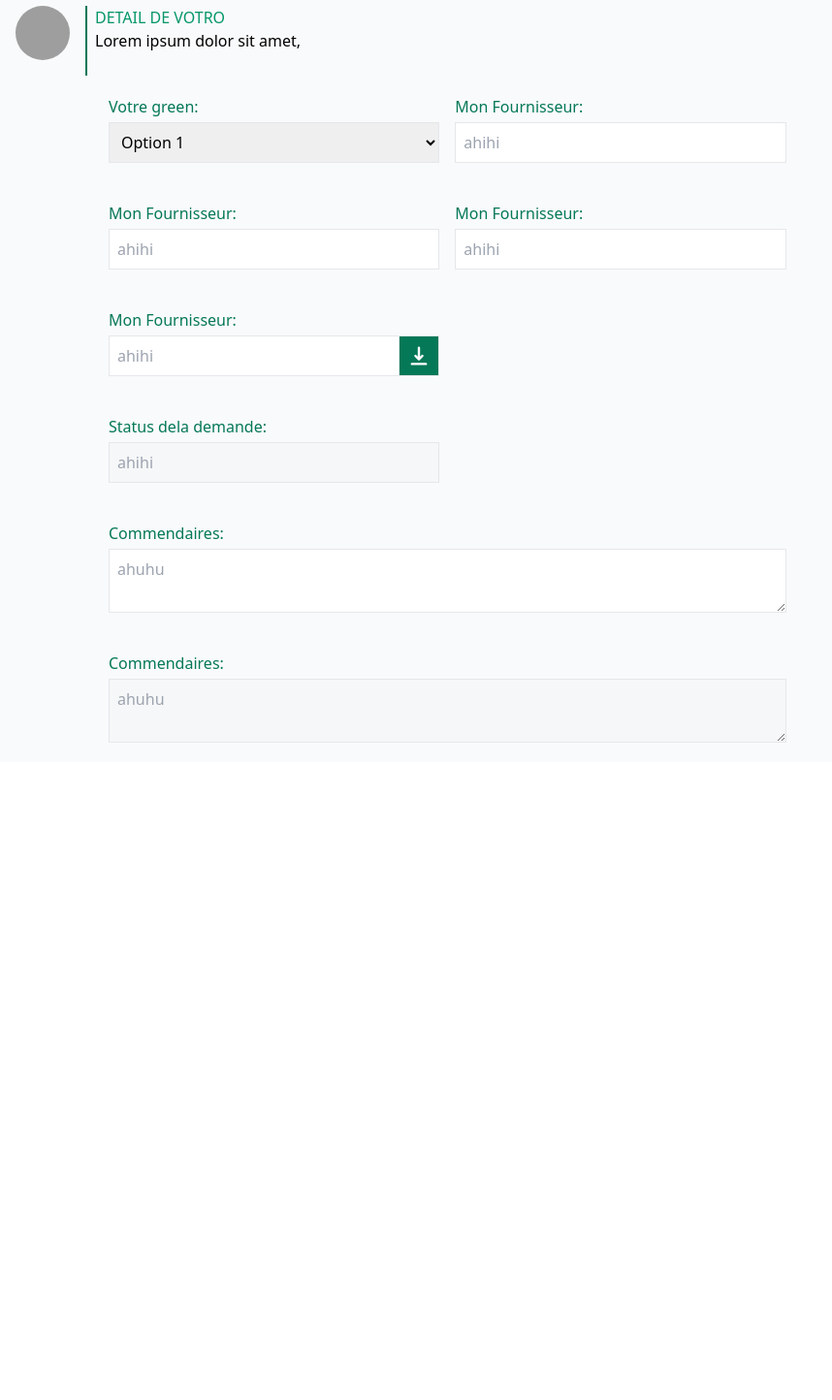
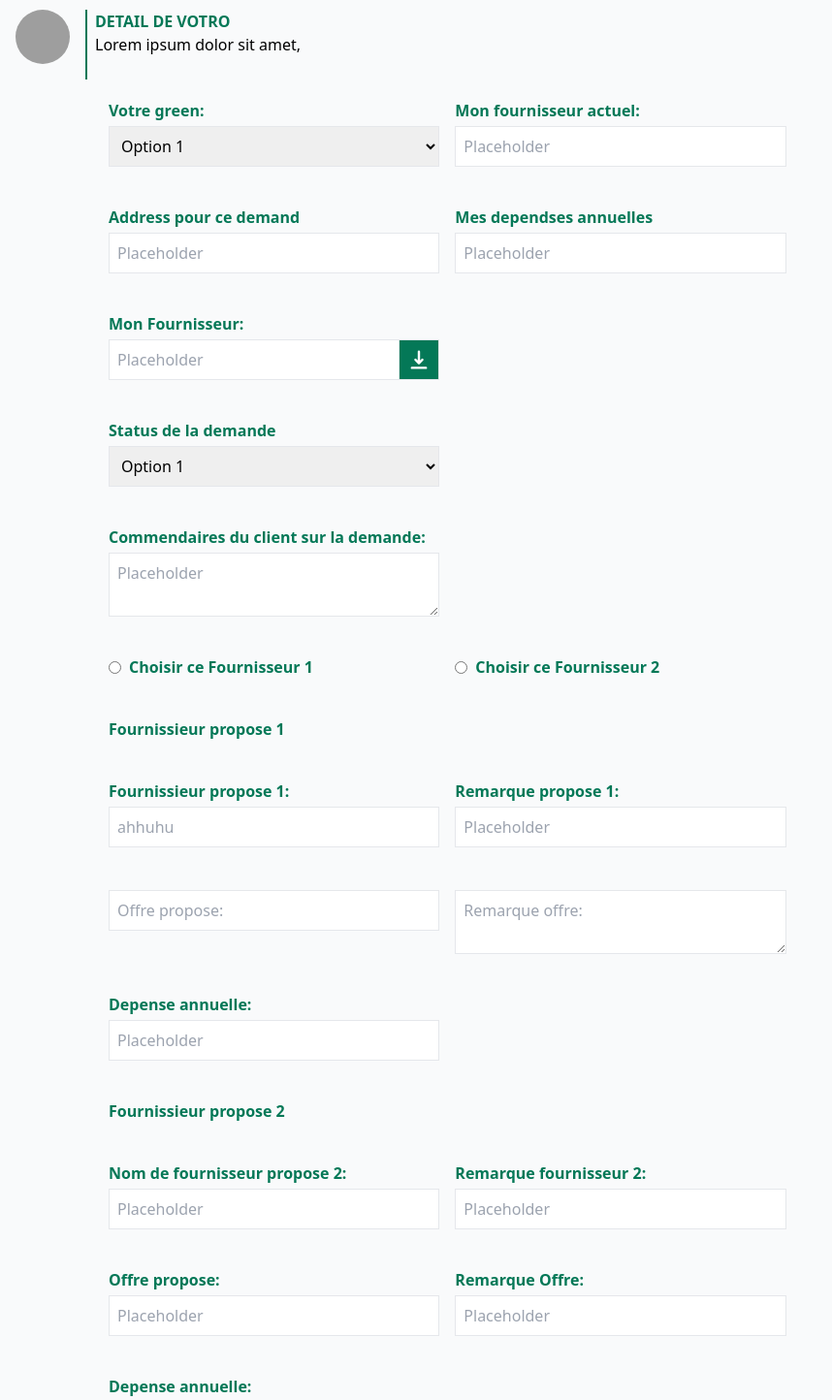
Before and after one commit to hoavandoan/web-demo, a Vue app: page / in a window 1280 px wide. Shown: the part 320-1764 px from the top of the page at 97% size, without its empty margins (0-858 px from the left). Before the commit the page ends 1106 px from the top, so only its background shows below. Built offline with nearby package versions, Linux system fonts and the light colour scheme; grey boxes are pictures that could not be loaded.

Commit message:
common input, select, text area

```diff
--- a/src/App.vue
+++ b/src/App.vue
@@ -8,9 +8,9 @@
     </div>
     <div class="container px-4 mx-auto">
       <ul class="w-full inline-flex justify-end">
-        <li class="text-green-700 mx-2 border-b-2 border-transparent hover:border-green-700">Mon Compete</li>
-        <li class="text-green-700 mx-2 border-b-2 border-transparent hover:border-green-700">Mon Compete</li>
-        <li class="text-green-700 mx-2 border-b-2 border-transparent hover:border-green-700">Mon Compete</li>
+        <li class="text-green-700 font-semibold mx-2 border-b-2 cursor-pointer uppercase border-transparent hover:border-green-700">Mon Compete</li>
+        <li class="text-green-700 font-semibold mx-2 border-b-2 cursor-pointer uppercase border-transparent hover:border-green-700">Mon Tableu de bord</li>
+        <li class="text-green-700 font-semibold mx-2 border-b-2 cursor-pointer uppercase border-green-700 hover:border-green-700">Demande</li>
       </ul>
 
       <div class="mt-4">
@@ -26,7 +26,7 @@
       </div>
 
       <div class="my-8">
-        <h2 class="text-center text-xl font-bold text-green-800">Demande en Electric</h2>
+        <h2 class="text-center text-2xl uppercase font-bold text-green-800">Demande en Electric</h2>
       </div>
 
       <div class="inline-flex">
@@ -34,67 +34,75 @@
           <img class="w-14 h-14 rounded-full" src="https://phunugioi.com/wp-content/uploads/2020/01/avatar-doi-cho-nam-deo-khau-trang.jpg" alt="">
         </div>
         <div>
-          <div class="text-green-600 uppercase">Detail de votro </div>
+          <div class="text-green-700 font-semibold uppercase">Detail de votro </div>
           <div>Lorem ipsum dolor sit amet,</div>
         </div>
-
       </div>
 
 <!--      Form-->
       <div class="grid grid-cols-3 gap-4 py-5 px-24">
-        <div>
-          <label class="block">
-            <span class="text-green-700">Votre green:</span>
-            <select class="form-select block w-full mt-1 border p-2 focus:outline-none">
-              <option class="text-gray-700 uppercase">Option 1</option>
-              <option>Option 2</option>
-            </select>
-          </label>
-        </div>
-        <div class="flex flex-col">
-          <span class="text-green-700">Mon Fournisseur:</span>
-          <input type="text" placeholder="ahihi" class="mt-1 border p-2 focus:outline-none">
-        </div>
+        <base-select label="Votre green:" />
+        <base-input label="Mon fournisseur actuel:"/>
       </div>
       <div class="grid grid-cols-3 gap-4 py-5 px-24">
-        <div class="flex flex-col">
-          <span class="text-green-700">Mon Fournisseur:</span>
-          <input type="text" placeholder="ahihi" class="mt-1 border p-2 focus:outline-none">
-        </div>
-        <div class="flex flex-col">
-          <span class="text-green-700">Mon Fournisseur:</span>
-          <input type="text" placeholder="ahihi" class="mt-1 border p-2 focus:outline-none">
-        </div>
+        <base-input label="Address pour ce  demand"/>
+        <base-input label="Mes dependses annuelles"/>
       </div>
       <div class="grid grid-cols-3 gap-4 py-5 px-24">
         <div class="flex flex-col relative">
-          <span class="text-green-700">Mon Fournisseur:</span>
-          <input type="text" placeholder="ahihi" class="mt-1 border p-2 focus:outline-none">
+          <span class="text-green-700 font-semibold">Mon Fournisseur:</span>
+          <base-input read-only />
           <button class="absolute bottom-0 right-0 bg-green-700 p-2 border">
             <svg xmlns="http://www.w3.org/2000/svg" class="h-6 w-6 text-white" viewBox="0 0 20 20" fill="currentColor">
               <path fill-rule="evenodd" d="M3 17a1 1 0 011-1h12a1 1 0 110 2H4a1 1 0 01-1-1zm3.293-7.707a1 1 0 011.414 0L9 10.586V3a1 1 0 112 0v7.586l1.293-1.293a1 1 0 111.414 1.414l-3 3a1 1 0 01-1.414 0l-3-3a1 1 0 010-1.414z" clip-rule="evenodd" />
             </svg>
-            <input type="file" class="absolute h-full w-full bg-blue-300 right-0 top-0 opacity-0">
+            <input type="file" class="absolute h-full w-full bg-blue-300 right-0 top-0 opacity-0 cursor-pointer">
           </button>
         </div>
       </div>
       <div class="grid grid-cols-3 gap-4 py-5 px-24">
-        <div class="flex flex-col">
-          <span class="text-green-700">Status dela demande:</span>
-          <input type="text" placeholder="ahihi" disabled class="mt-1 border p-2 focus:outline-none">
-        </div>
+        <base-select label="Status de la demande" />
       </div>
       <div class="grid grid-cols-3 gap-4 py-5 px-24">
-        <div class="col-span-2 flex flex-col">
-          <span class="text-green-700">Commendaires:</span>
-          <textarea placeholder="ahuhu" class="mt-1 border p-2 focus:outline-none"/>
-        </div>
+        <base-text-area col-span="2" label="Commendaires du client sur la demande:"/>
       </div>
       <div class="grid grid-cols-3 gap-4 py-5 px-24">
-        <div class="col-span-2 flex flex-col">
-          <span class="text-green-700">Commendaires:</span>
-          <textarea placeholder="ahuhu" class="mt-1 border p-2 focus:outline-none" disabled/>
-        </div>
+        <label class="inline-flex items-center">
+          <input type="radio" class="form-radio" name="accountType" value="personal">
+          <span class="ml-2 text-green-700 font-bold">Choisir ce Fournisseur 1</span>
+        </label>
+        <label class="inline-flex items-center">
+          <input type="radio" class="form-radio" name="accountType" value="busines">
+          <span class="ml-2 text-green-700 font-bold">Choisir ce Fournisseur 2</span>
+        </label>
+      </div>
+      <div class="grid grid-cols-3 gap-4 py-5 px-24">
+        <span class="text-green-700 font-bold">Fournissieur propose 1</span>
+      </div>
+      <div class="grid grid-cols-3 gap-4 py-5 px-24">
+        <base-input label="Fournissieur propose 1:" placeholder="ahhuhu" disabled/>
+        <base-input label="Remarque propose 1:" disabled/>
+      </div>
+      <div class="grid grid-cols-3 gap-4 py-5 px-24">
+        <base-input placeholder="Offre propose:" disabled/>
+        <base-text-area placeholder="Remarque offre:" disabled/>
+      </div>
+      <div class="grid grid-cols-3 gap-4 py-5 px-24">
+        <base-input label="Depense annuelle:" disabled />
+      </div>
+      <div class="grid grid-cols-3 gap-4 py-5 px-24">
+        <span class="text-green-700 font-bold">Fournissieur propose 2</span>
+      </div>
+      <div class="grid grid-cols-3 gap-4 py-5 px-24">
+        <base-input label="Nom de fournisseur propose 2:" disabled />
+        <base-input label="Remarque fournisseur 2:" disabled />
+      </div>
+      <div class="grid grid-cols-3 gap-4 py-5 px-24">
+        <base-input label="Offre propose:" disabled />
+        <base-input label="Remarque Offre:" disabled />
+      </div>
+      <div class="grid grid-cols-3 gap-4 py-5 px-24">
+        <base-input label="Depense annuelle:" disabled />
       </div>
     </div>
   </div>
--- /dev/null
+++ b/src/components/base/Input.vue
@@ -0,0 +1,69 @@
+<template>
+  <div class="flex flex-col" :class="containerStyle">
+    <span class="text-green-700 font-semibold" :class="labelStyle">{{label}}</span>
+    <input
+        :type="type"
+        :placeholder="placeholder"
+        v-model="value"
+        :value="value"
+        @change="onChange"
+        :read-only="readOnly"
+        class="mt-1 border p-2 focus:outline-none"
+        :class="inputStyle"
+    >
+  </div>
+</template>
+
+<script>
+export default {
+  props:{
+   type: {
+     required: false,
+     default: 'text'
+   },
+    label: {
+      required: false,
+      default: ''
+    },
+    placeholder: {
+      required: false,
+      default: 'Placeholder'
+    },
+    value: {
+      required: false,
+      default: ''
+    },
+    readOnly: {
+      required: false,
+      default: false
+    },
+    disabled: {
+      required: false,
+      default: false
+    },
+    containerStyle: {
+     required: false,
+      default: ''
+    },
+    labelStyle: {
+     required: false,
+      default: ''
+    },
+    inputStyle: {
+     required: false,
+      default: ''
+    },
+  },
+  name: "Input",
+  methods: {
+    onChange(value) {
+      console.log('valueeee', value)
+      this.$emit('input', value)
+    }
+  }
+}
+</script>
+
+<style scoped>
+
+</style>
--- /dev/null
+++ b/src/components/base/Select.vue
@@ -0,0 +1,25 @@
+<template>
+  <label class="block">
+    <span class="text-green-700 font-semibold">{{ label }}</span>
+    <select class="form-select block w-full mt-1 border p-2 focus:outline-none">
+      <option class="text-gray-700 font-semibold uppercase">Option 1</option>
+      <option class="text-gray-700 font-semibold uppercase">Option 2</option>
+    </select>
+  </label>
+</template>
+
+<script>
+export default {
+  props: {
+    label: {
+      required: false,
+      default: ''
+    }
+  },
+  name: "Select"
+}
+</script>
+
+<style scoped>
+
+</style>
--- /dev/null
+++ b/src/components/base/TextArea.vue
@@ -0,0 +1,62 @@
+<template>
+  <div class="flex flex-col" :class="containerStyle" >
+    <span class="text-green-700 font-semibold" :class="labelStyle">{{label}}</span>
+    <textarea
+        :placeholder="placeholder"
+        class="mt-1 border p-2 focus:outline-none"
+        :class="inputStyle"
+    />
+  </div>
+</template>
+
+<script>
+export default {
+  props: {
+    type: {
+      required: false,
+      default: 'text'
+    },
+    placeholder: {
+      required: false,
+      default: 'Placeholder'
+    },
+    label: {
+      required: false,
+      default: ''
+    },
+    value: {
+      required: false,
+      default: ''
+    },
+    readOnly: {
+      required: false,
+      default: false
+    },
+    disabled: {
+      required: false,
+      default: false
+    },
+    colSpan: {
+      required: false,
+      default: 1
+    },
+    containerStyle: {
+      required: false,
+      default: ''
+    },
+    labelStyle: {
+      required: false,
+      default: ''
+    },
+    inputStyle: {
+      required: false,
+      default: ''
+    },
+  },
+  name: "TextArea"
+}
+</script>
+
+<style scoped>
+
+</style>
--- a/src/main.js
+++ b/src/main.js
@@ -1,8 +1,14 @@
 import Vue from 'vue'
 import App from './App.vue'
+import BaseInput from '../src/components/base/Input'
+import BaseSelect from '../src/components/base/Select'
+import BaseTextArea from '../src/components/base/TextArea'
 import './index.css'
 
 Vue.config.productionTip = false
+Vue.component('base-input', BaseInput)
+Vue.component('base-select', BaseSelect)
+Vue.component('base-text-area', BaseTextArea)
 
 new Vue({
   render: h => h(App),
```
